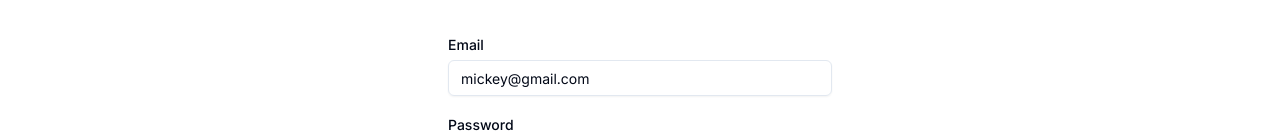
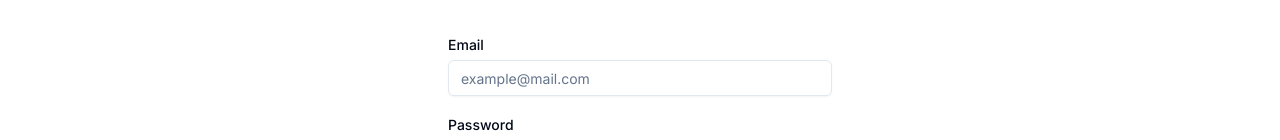
Before and after one commit to algebra-det/frontend-hisaab, a Next.js app: page /login in a window 1280 px wide. Shown: the part 141-281 px from the top of the page. Built offline with nearby package versions, Linux system fonts and the light colour scheme.

Commit message:
defaultValue removed

```diff
--- a/components/custom/LoginForm.tsx
+++ b/components/custom/LoginForm.tsx
@@ -51,8 +51,8 @@ function LoginForm() {
   const form = useForm<z.infer<typeof formSchema>>({
     resolver: zodResolver(formSchema),
     defaultValues: {
-      email: "mickey@gmail.com",
-      password: "logmein1",
+      email: "",
+      password: "",
     },
   });
   const onSubmit = (values: z.infer<typeof formSchema>) => {
```
